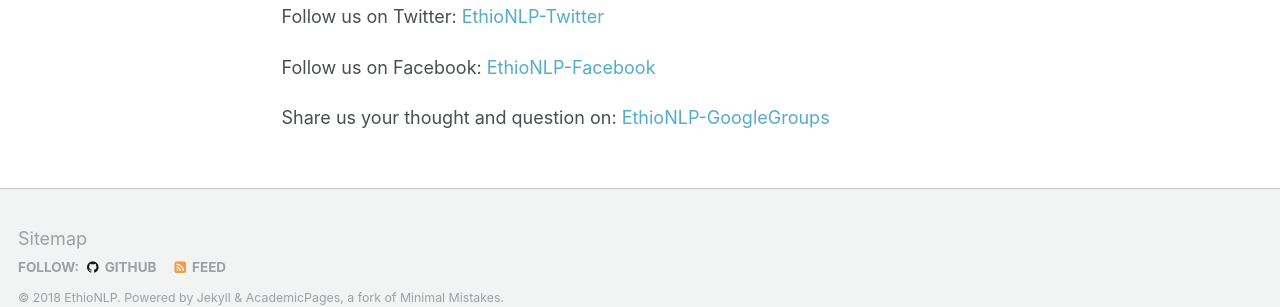
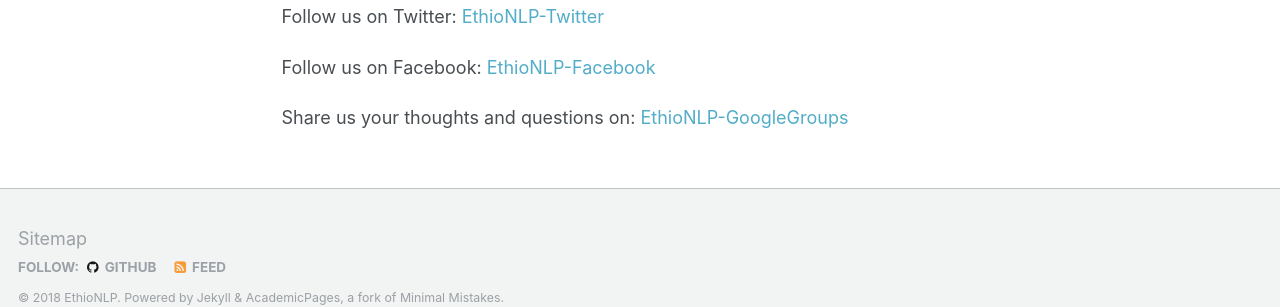
Before and after one commit to EthioNLP/ethionlp.github.io, a Jekyll site: the page built from _pages/about.md, in a window 1280 px wide and 1008 px high. Shown: the part 664-971 px from the top of the window. Built offline with Jekyll 4.4.1, drawn with Linux system fonts in a browser that asks for light colours.

Commit message:
Update about.md

```diff
--- a/_pages/about.md
+++ b/_pages/about.md
@@ -25,4 +25,4 @@
 
 Follow us on Facebook: [EthioNLP-Facebook](https://www.facebook.com/groups/1275577692604176/about/)
 
-Share us your thought and question on: [EthioNLP-GoogleGroups](https://groups.google.com/forum/#!forum/ethionlp)
+Share us your thoughts and questions on: [EthioNLP-GoogleGroups](https://groups.google.com/forum/#!forum/ethionlp)
```
